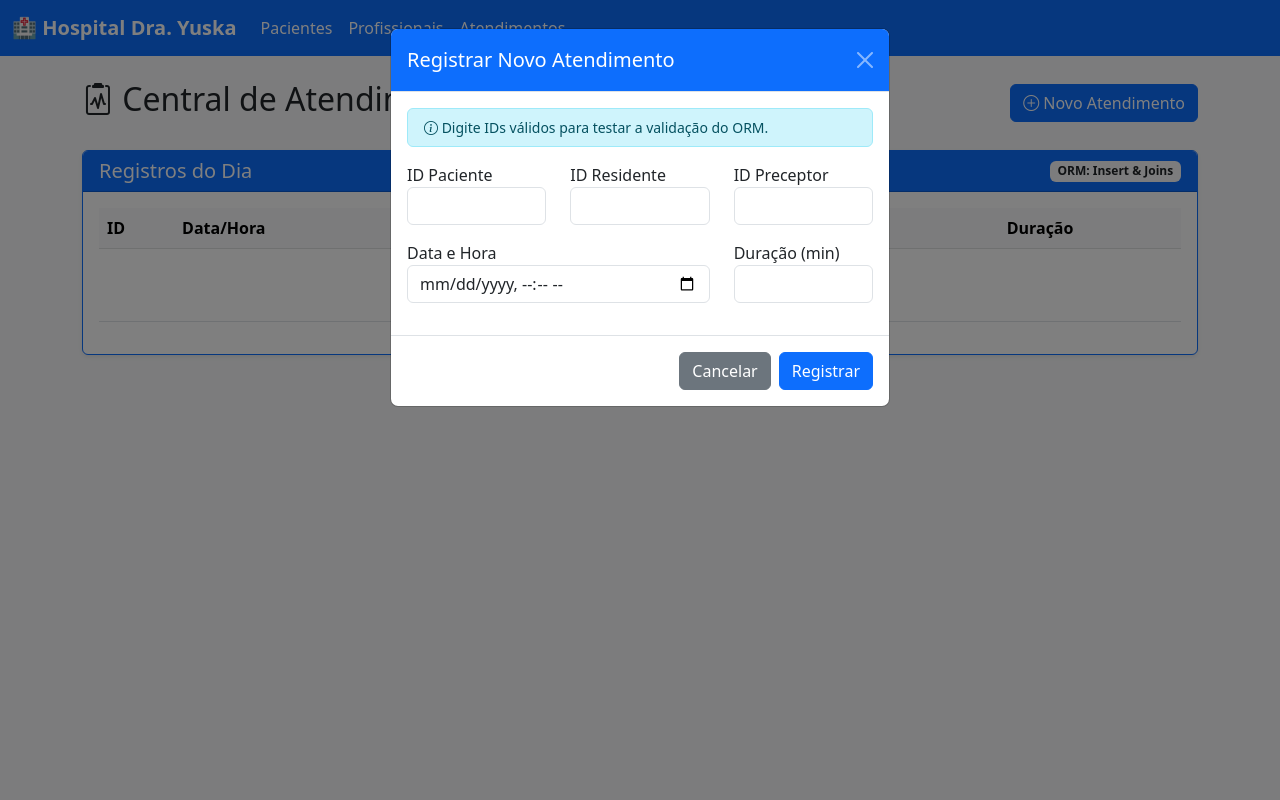
After one commit to antoniofpneto/Sistema-de-Gestao-Hospitalar-Dra-Yuska-Maritan-Brito-Projeto-Banco-de-Dados-, a Flask app: page /atendimentos in a window 1280 px wide, after a click on "Novo Atendimento". The commit adds this page. Run offline with Flask 3, Linux system fonts and the light colour scheme.

Commit message:
feat(templates): Elabora páginas de visualização de atendimentos e pacientes

```diff
--- a/app/app.py
+++ b/app/app.py
@@ -23,6 +23,26 @@ app.config['SQLALCHEMY_DATABASE_URI'] = f'postgresql://{db_user}:{db_password}@{
 app.config['SQLALCHEMY_TRACK_MODIFICATIONS'] = False
 
 db.init_app(app)
+
+# app.py
+
+# ... (criação do app)
+
+# Função que formata o CPF
+def format_cpf(cpf):
+    if cpf and len(cpf) == 11:
+        return f"{cpf[:3]}.{cpf[3:6]}.{cpf[6:9]}-{cpf[9:]}"
+    return cpf
+
+# Função que formata o Telefone
+def format_telefone(telefone):
+    if telefone and len(telefone) == 11:
+        return f"({telefone[:2]}) {telefone[2:7]}-{telefone[7:]}"
+    return telefone
+
+# registra as funções como filtros no Jinja2
+app.jinja_env.filters['cpf'] = format_cpf
+app.jinja_env.filters['telefone'] = format_telefone
 
 @app.route('/')
 def dashboard():
@@ -130,11 +150,6 @@ def detalhe_paciente(id_pessoa):
     paciente = Paciente.query.get_or_404(id_pessoa)
     return render_template('paciente_detalhe.html', paciente=paciente)
 
-if __name__ == '__main__':
-    with app.app_context():
-        db.create_all() # Cria as tabelas caso não existam (útil para testes, mas no seu caso o script SQL já fez isso)
-    app.run(debug=True)
-
 
 
 # A partir daqui foram implementadas as rotas para as consultas estabelecidas na Etapa I
@@ -165,6 +180,12 @@ def inserir_atendimento():
     db.session.add(novo_atendimento)
     db.session.commit()
     return redirect(url_for('listar_pacientes')) # Ou para a rota de atendimentos
+
+@app.route('/atendimentos')
+def listar_atendimentos():
+    # Busca todos os atendimentos ordenados do mais recente para o mais antigo
+    atendimentos = Atendimento.query.order_by(Atendimento.data_hora.desc()).all()
+    return render_template('atendimentos.html', atendimentos=atendimentos)
 
 
 # Consulta 02 - Listar todos os atendimentos de um paciente específico
@@ -230,3 +251,10 @@ def media_duracao_residente(id_residente):
     # Arredondando para 2 casas decimais, ou 0 se não houver atendimentos
     media_formatada = round(media, 2) if media else 0
     return f"O tempo médio de atendimento deste residente é de {media_formatada} minutos."
+
+
+
+if __name__ == '__main__':
+    with app.app_context():
+        db.create_all() # Cria as tabelas caso não existam (útil para testes, mas no seu caso o script SQL já fez isso)
+    app.run(debug=True)
--- /dev/null
+++ b/app/templates/atendimentos.html
@@ -0,0 +1,98 @@
+{% extends 'base.html' %}
+
+{% block content %}
+<div class="d-flex justify-content-between align-items-center mb-4">
+    <h2><i class="bi bi-clipboard2-pulse"></i> Central de Atendimentos</h2>
+    <button class="btn btn-primary" data-bs-toggle="modal" data-bs-target="#modalNovoAtendimento">
+        <i class="bi bi-plus-circle"></i> Novo Atendimento
+    </button>
+</div>
+
+<!-- Tabela de Atendimentos -->
+<div class="card shadow-sm border-primary">
+    <div class="card-header bg-primary text-white d-flex justify-content-between align-items-center">
+        <h5 class="mb-0">Registros do Dia</h5>
+        <span class="badge bg-light text-dark" title="Requisito 4: Operações 1 e 3">ORM: Insert & Joins</span>
+    </div>
+    <div class="card-body">
+        <table class="table table-hover align-middle">
+            <thead class="table-light">
+                <tr>
+                    <th>ID</th>
+                    <th>Data/Hora</th>
+                    <th>Paciente</th>
+                    <th>Residente</th>
+                    <th>Preceptor</th>
+                    <th>Duração</th>
+                </tr>
+            </thead>
+            <tbody>
+                {% for a in atendimentos %}
+                <tr>
+                    <td><strong>#{{ a.id_atendimento }}</strong></td>
+                    <td>{{ a.data_hora.strftime('%d/%m/%Y %H:%M') }}</td>
+                    <td>{{ a.paciente.pessoa.nome }}</td>
+                    <td>{{ a.residente.pessoa.nome }}</td>
+                    <td>{{ a.preceptor.pessoa.nome }}</td>
+                    <td>{{ a.duracao_minutos }} min</td>
+                </tr>
+                {% else %}
+                <tr>
+                    <td colspan="6" class="text-center text-muted py-4">Nenhum atendimento registrado no sistema.</td>
+                </tr>
+                {% endfor %}
+            </tbody>
+        </table>
+    </div>
+</div>
+
+<!-- Modal de Novo Atendimento (Operação 1) -->
+<div class="modal fade" id="modalNovoAtendimento" tabindex="-1">
+    <div class="modal-dialog">
+        <div class="modal-content">
+            <div class="modal-header bg-primary text-white">
+                <h5 class="modal-title">Registrar Novo Atendimento</h5>
+                <button type="button" class="btn-close btn-close-white" data-bs-dismiss="modal"></button>
+            </div>
+            <form action="/atendimento/novo" method="POST">
+                <div class="modal-body">
+                    <div class="alert alert-info py-2 small">
+                        <i class="bi bi-info-circle"></i> Digite IDs válidos para testar a validação do ORM.
+                    </div>
+
+                    <div class="row">
+                        <div class="col-md-4 mb-3">
+                            <label>ID Paciente</label>
+                            <!-- Use o ID 7 que você já tem cadastrado -->
+                            <input type="number" class="form-control" name="id_paciente" required>
+                        </div>
+                        <div class="col-md-4 mb-3">
+                            <label>ID Residente</label>
+                            <input type="number" class="form-control" name="id_residente" required>
+                        </div>
+                        <div class="col-md-4 mb-3">
+                            <label>ID Preceptor</label>
+                            <input type="number" class="form-control" name="id_preceptor" required>
+                        </div>
+                    </div>
+
+                    <div class="row">
+                        <div class="col-md-8 mb-3">
+                            <label>Data e Hora</label>
+                            <input type="datetime-local" class="form-control" name="data_hora" required>
+                        </div>
+                        <div class="col-md-4 mb-3">
+                            <label>Duração (min)</label>
+                            <input type="number" class="form-control" name="duracao_minutos" required>
+                        </div>
+                    </div>
+                </div>
+                <div class="modal-footer">
+                    <button type="button" class="btn btn-secondary" data-bs-dismiss="modal">Cancelar</button>
+                    <button type="submit" class="btn btn-primary">Registrar</button>
+                </div>
+            </form>
+        </div>
+    </div>
+</div>
+{% endblock %}
--- a/app/templates/base.html
+++ b/app/templates/base.html
@@ -28,7 +28,7 @@
                         <a class="nav-link text-white" href="#">Profissionais</a>
                     </li>
                     <li class="nav-item">
-                        <a class="nav-link text-white" href="#">Atendimentos</a>
+                        <a class="nav-link text-white" href="{{ url_for('listar_atendimentos') }}">Atendimentos</a>
                     </li>
                 </ul>
             </div>
--- a/app/templates/dashboard.html
+++ b/app/templates/dashboard.html
@@ -33,7 +33,7 @@
 
         <div class="list-group">
             <!-- Operação 1 -->
-            <a href="#" class="list-group-item list-group-item-action d-flex justify-content-between align-items-center">
+            <a href="/atendimentos" class="list-group-item list-group-item-action d-flex justify-content-between align-items-center">
                 <div>
                     <h6 class="mb-1 text-primary">1. Inserir Atendimento (Validação de Chaves)</h6>
                     <small>Tenta inserir um atendimento e valida a existência das entidades relacionadas via ORM.</small>
```
Also changed, not shown: app/templates/paciente_detalhe.html (+68 -21 lines).
